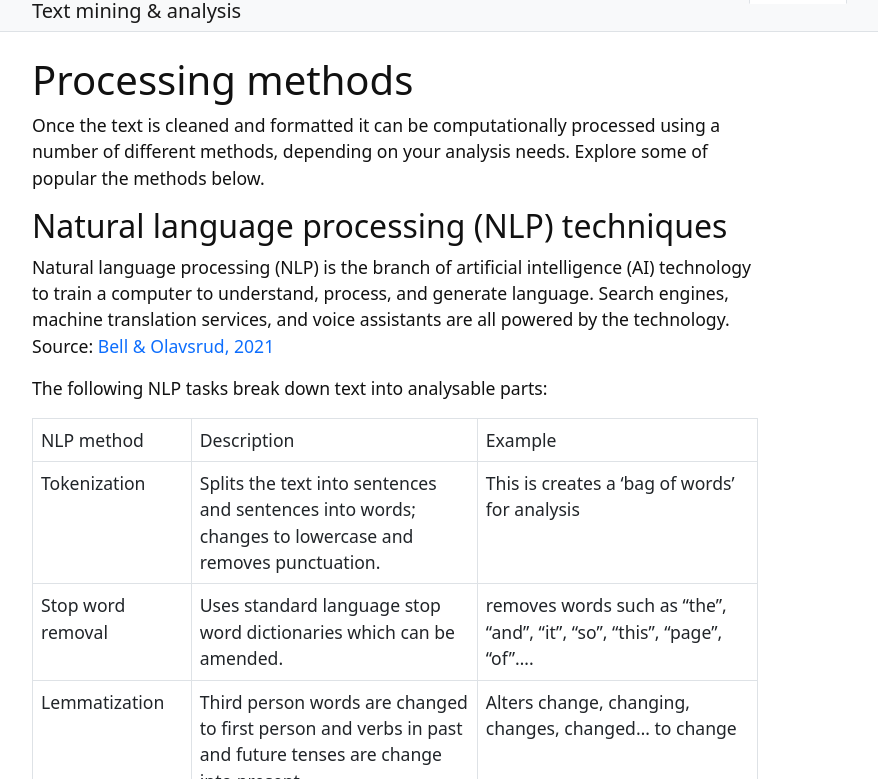
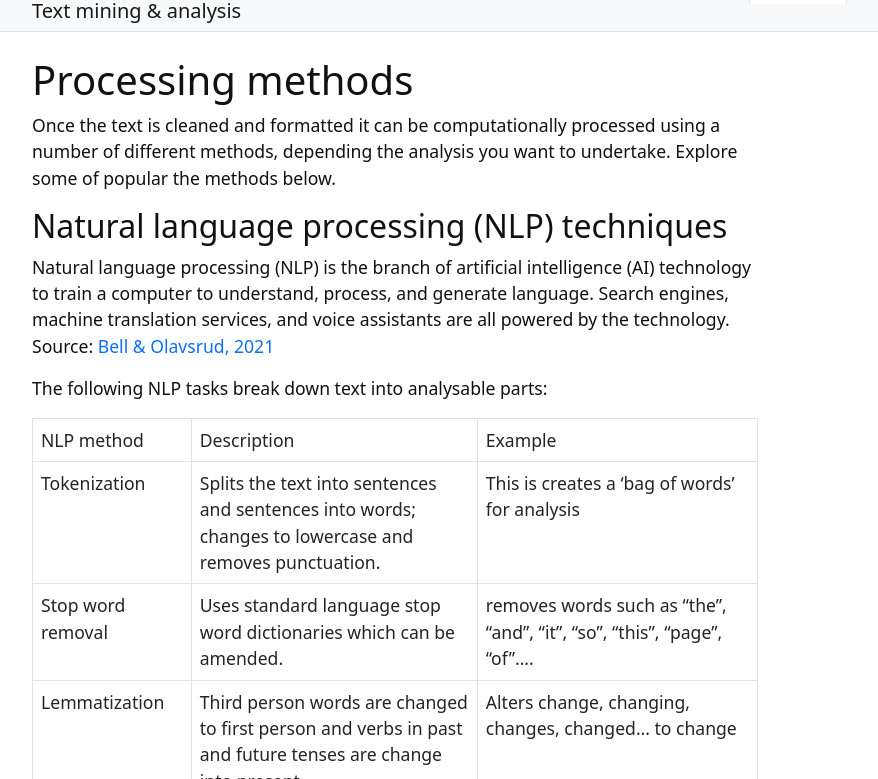
Before and after one commit to GULibrarySandbox/intro-text-mining-analysis-2022, a Jekyll site: the page built from content/7-analyse.md, in a window 1280 px wide and 900 px high, cut to the strip 121-900 px from the top of the window. Shown: the whole strip, without its empty margins (245-1123 px from the left). Built offline with Jekyll 4.4.1, drawn with Linux system fonts in a browser that asks for light colours.

Commit message:
Update 7-analyse.md

```diff
--- a/content/7-analyse.md
+++ b/content/7-analyse.md
@@ -6,11 +6,11 @@ nav: true
 
 # Processing methods
 
-Once the text is cleaned and formatted it can be computationally processed using a number of different methods, depending on your analysis needs. Explore some of popular the methods below.
+Once the text is cleaned and formatted it can be computationally processed using a number of different methods, depending the analysis you want to undertake. Explore some of popular the methods below.
 
 ## Natural language processing (NLP) techniques
 
-Natural language processing (NLP) is the branch of artificial intelligence (AI) technology to train a computer to understand, process, and generate language. Search engines, machine translation services, and voice assistants are all powered by the technology. Source: [Bell & Olavsrud, 2021](https://www.cio.com/article/228501/natural-language-processing-nlp-explained.html view 19-01-2021)
+Natural language processing (NLP) is the branch of artificial intelligence (AI) technology to train a computer to understand, process, and generate language. Search engines, machine translation services, and voice assistants are all powered by the technology. Source: [Bell & Olavsrud, 2021](https://www.cio.com/article/228501/natural-language-processing-nlp-explained)
 
 The following NLP tasks break down text into analysable parts:
 
```
